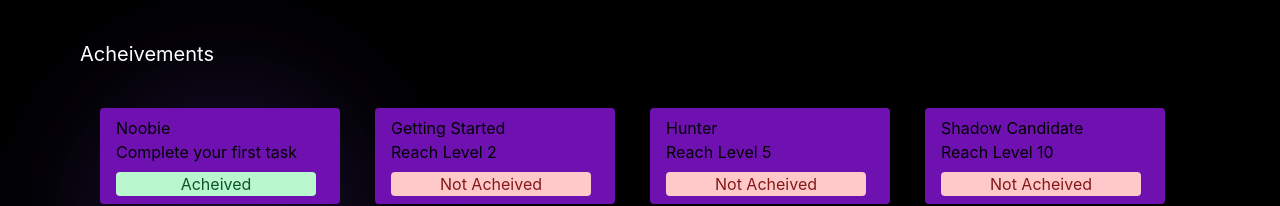
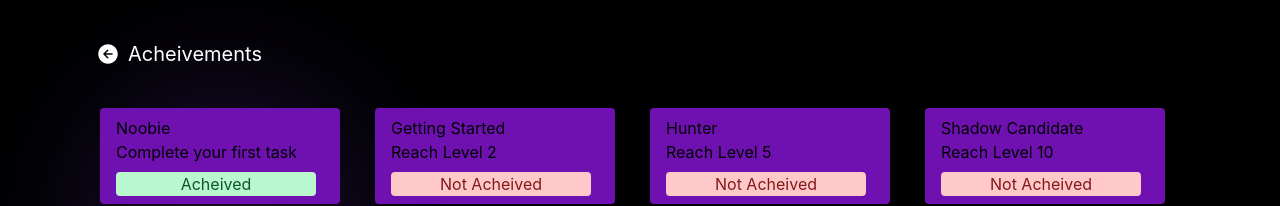
Before and after one commit to Abhijith-TG/solo-leveiling, a React (Vite) app: page / in a window 1280 px wide. Both pictures are taken after a click on the element "Acheivements". Shown: the top 206 px of the page. Built offline with nearby package versions, Linux system fonts and the light colour scheme.

Commit message:
feat: Added react icons

```diff
--- a/package.json
+++ b/package.json
@@ -13,6 +13,7 @@
     "@tailwindcss/vite": "^4.3.0",
     "react": "^19.2.6",
     "react-dom": "^19.2.6",
+    "react-icons": "^5.6.0",
     "react-router-dom": "^7.17.0",
     "sonner": "^2.0.7",
     "tailwindcss": "^4.3.0"
--- a/src/pages/Acheivement.tsx
+++ b/src/pages/Acheivement.tsx
@@ -4,8 +4,12 @@ import { Achievements } from "../services/acheivementService";
 import { achevmentsChecker } from "../helpers/acheivmentHelper";
 import type { User } from "../types/user";
 import type { Tasks } from "../types/tasks";
+import { IoArrowBackCircle } from "react-icons/io5";
+import { useNavigate } from "react-router-dom";
 
 function Acheivement() {
+
+    const navigate = useNavigate()
 
     const [acheivments, setAcheivment] = useState<Achievement[]>(()=>{
         const localAcheivements = localStorage.getItem("acheivements");
@@ -26,7 +30,10 @@ function Acheivement() {
 
   return (
     <div className="lg:px-20 px-4 py-10">
-        <p className="text-white text-xl">Acheivements</p>
+        <div className="flex items-center ">
+            <IoArrowBackCircle onClick={()=>navigate("/")} className="text-white text-2xl mr-2 ml-4 hover:cursor-pointer"/>
+            <p className="text-white text-xl"> Acheivements</p>
+        </div>
     <div className="grid grid-cols-1  lg:grid-cols-4 py-10 gap-5 px-5 items-center justify-center">
     {
         acheivments.map((a)=>
```
Also changed, not shown: 1 other file (tests, documents, lock files or other folders).
